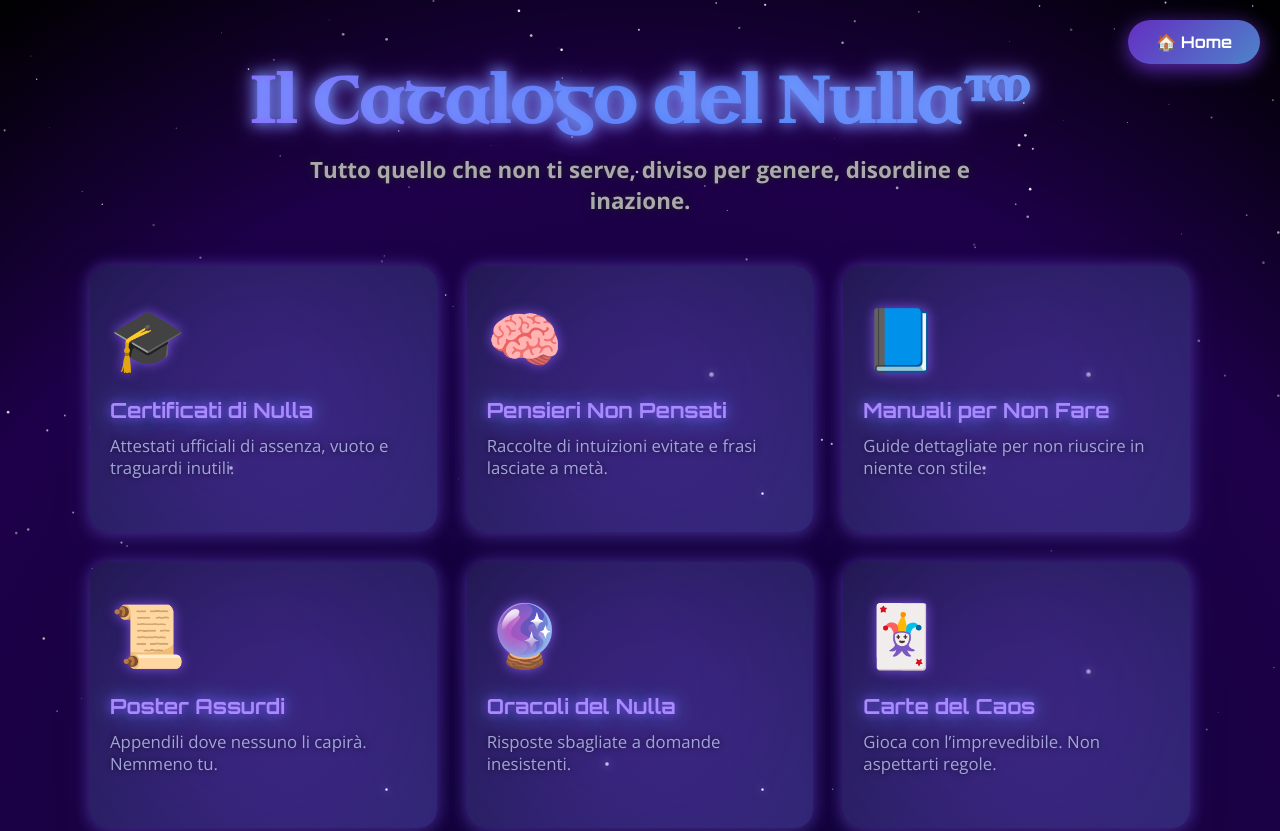
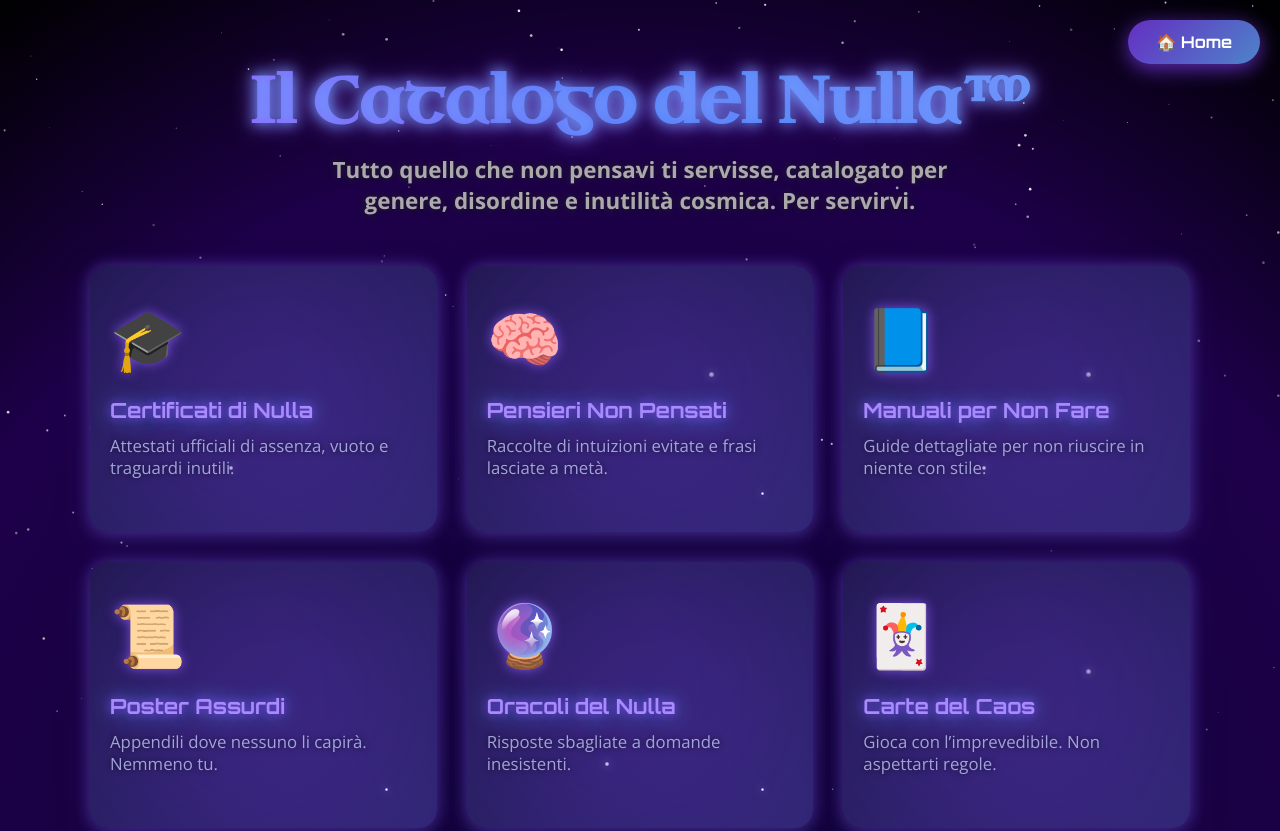
Before and after one commit to Nullarium/nullarium.github.io, a plain HTML site: page catalogo.html in a window 1280 px wide. Shown: the top 831 px of the page. Drawn offline with nearby package versions, Linux system fonts and the light colour scheme.

Commit message:
Update catalogo.html

```diff
--- a/catalogo.html
+++ b/catalogo.html
@@ -228,7 +228,7 @@
 <a href="index.html" class="home-button" title="Torna alla homepage">🏠 Home</a>
 
 <h1>Il Catalogo del Nulla™</h1>
-<p class="sottotitolo">Tutto quello che non ti serve, diviso per genere, disordine e inazione.</p>
+<p class="sottotitolo">Tutto quello che non pensavi ti servisse, catalogato per genere, disordine e inutilità cosmica. Per servirvi.</p>
 
 <div class="grid">
 
```
